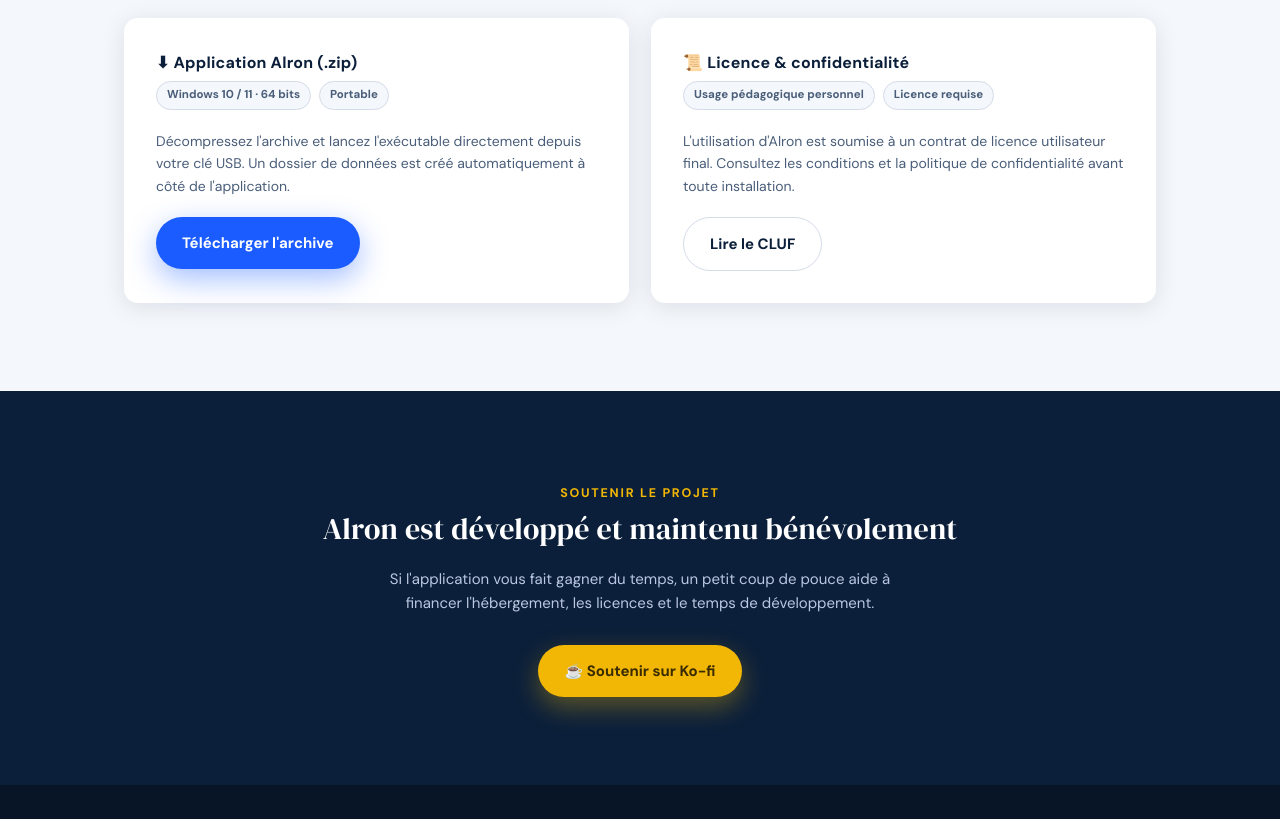
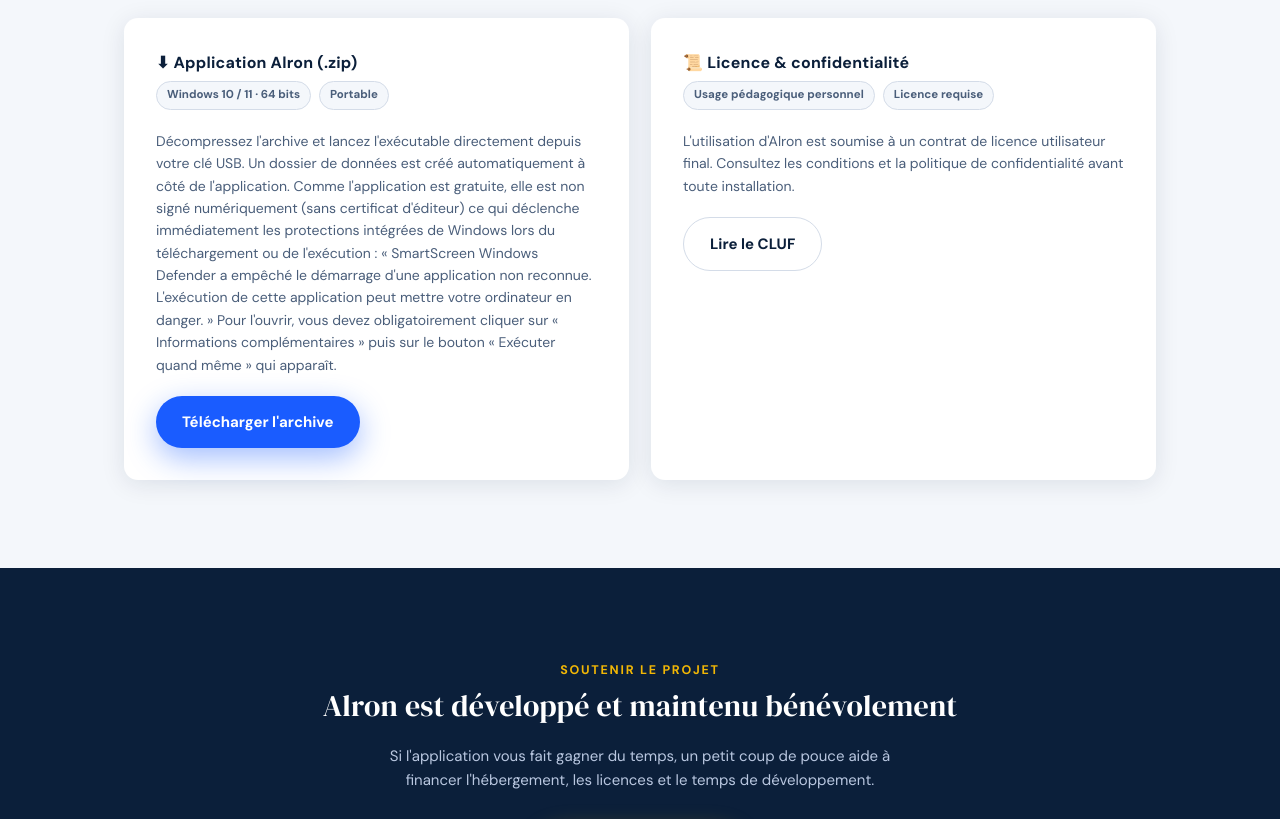
Before and after one commit to Alron-enseignant/Alron, a plain HTML site: page index.html in a window 1280 px wide. Shown: the part 3780-4599 px from the top of the page. Drawn offline with Linux system fonts and the light colour scheme.

Commit message:
Add files via upload

```diff
--- a/index.html
+++ b/index.html
@@ -335,7 +335,8 @@
           <span class="tag">Windows 10 / 11 · 64 bits</span>
           <span class="tag">Portable</span>
         </div>
-        <p>Décompressez l'archive et lancez l'exécutable directement depuis votre clé USB. Un dossier de données est créé automatiquement à côté de l'application.</p>
+        <p>Décompressez l'archive et lancez l'exécutable directement depuis votre clé USB. Un dossier de données est créé automatiquement à côté de l'application. Comme l'application est gratuite, elle est non signé numériquement (sans certificat d'éditeur) ce qui déclenche immédiatement les protections intégrées de Windows lors du téléchargement ou de l'exécution : « SmartScreen Windows Defender a empêché le démarrage d'une application non reconnue. L'exécution de cette application peut mettre votre ordinateur en danger. »
+Pour l'ouvrir, vous devez obligatoirement cliquer sur « Informations complémentaires » puis sur le bouton « Exécuter quand même » qui apparaît. </p>
         <a href="alron.zip" class="btn btn-primary">Télécharger l'archive</a>
       </div>
       <div class="dl-card reveal">
```
